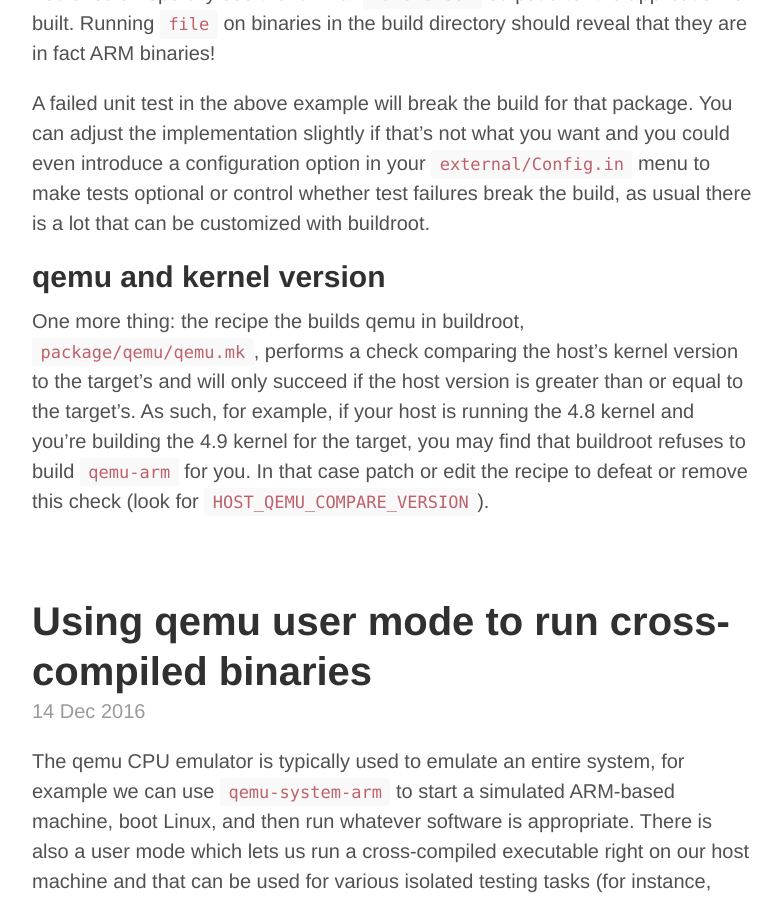
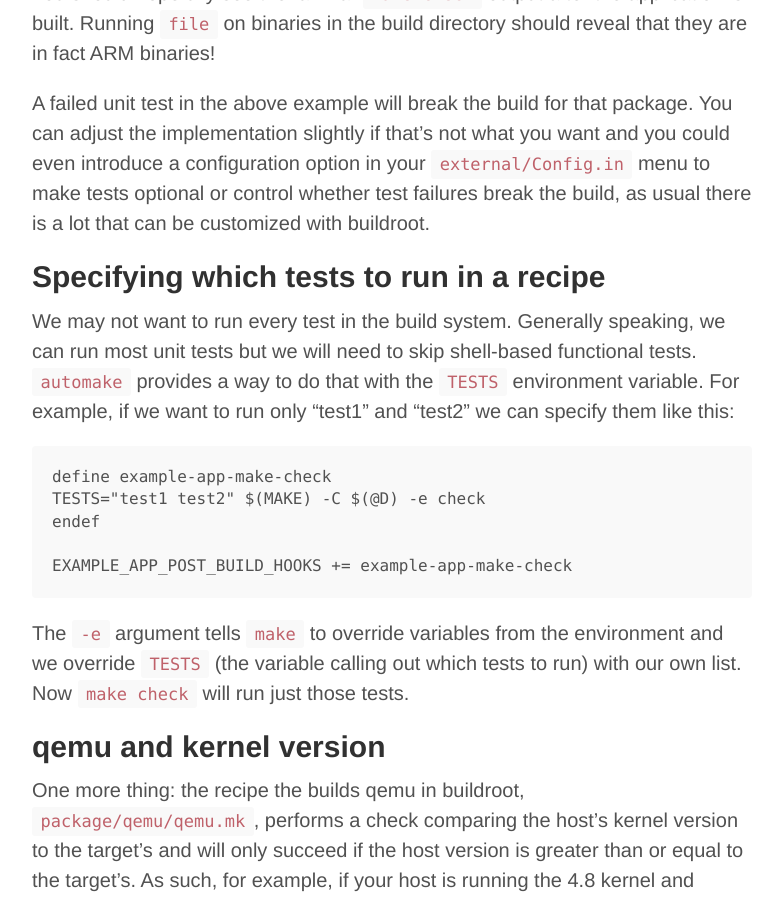
Before and after one commit to yurovsky/yurovsky.github.io, a Jekyll site: the page built from index.html, in a window 1280 px wide and 900 px high, scrolled down 3732 px. Shown: the whole window, without its empty margins (248-1030 px from the left). Built offline with Jekyll 4.4.1, drawn with Linux system fonts in a browser that asks for light colours; the list of posts is cut into pages by our own code; comment, search, counter and statistics services are not loaded.

Commit message:
add a note about setting TESTS

```diff
--- a/_posts/2017-01-20-qemu-unit-tests.md
+++ b/_posts/2017-01-20-qemu-unit-tests.md
@@ -121,6 +121,24 @@
 to make tests optional or control whether test failures break the build, as
 usual there is a lot that can be customized with buildroot.
 
+## Specifying which tests to run in a recipe
+
+We may not want to run every test in the build system. Generally speaking, we
+can run most unit tests but we will need to skip shell-based functional tests.
+`automake` provides a way to do that with the `TESTS` environment variable.
+For example, if we want to run only "test1" and "test2" we can specify them
+like this:
+
+    define example-app-make-check
+    TESTS="test1 test2" $(MAKE) -C $(@D) -e check
+    endef
+
+    EXAMPLE_APP_POST_BUILD_HOOKS += example-app-make-check
+
+The `-e` argument tells `make` to override variables from the environment and
+we override `TESTS` (the variable calling out which tests to run) with our own
+list. Now `make check` will run just those tests.
+
 ## qemu and kernel version
 
 One more thing: the recipe the builds qemu in buildroot, `package/qemu/qemu.mk`, performs a check comparing the host's kernel version to the target's and will
```
